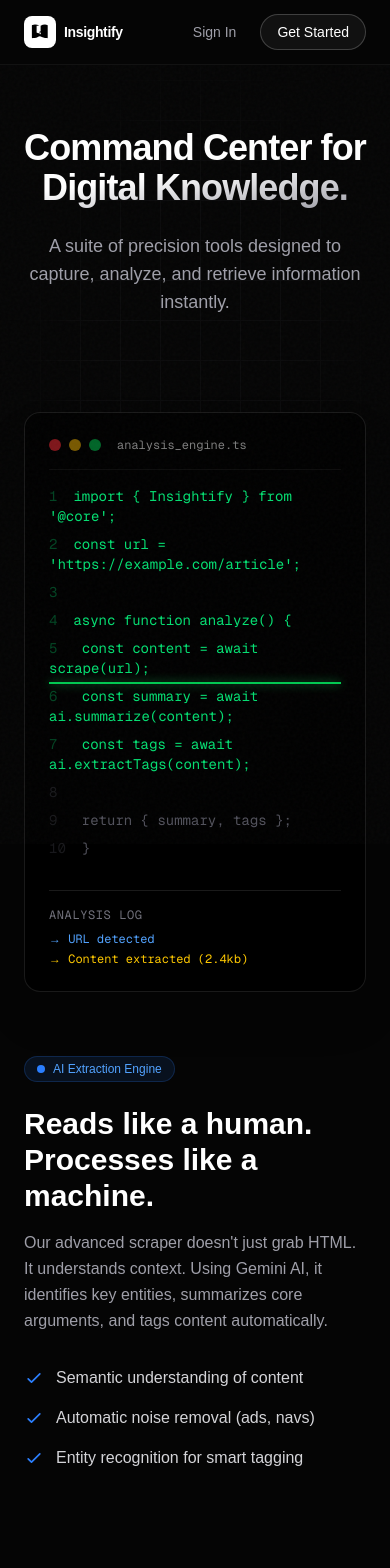
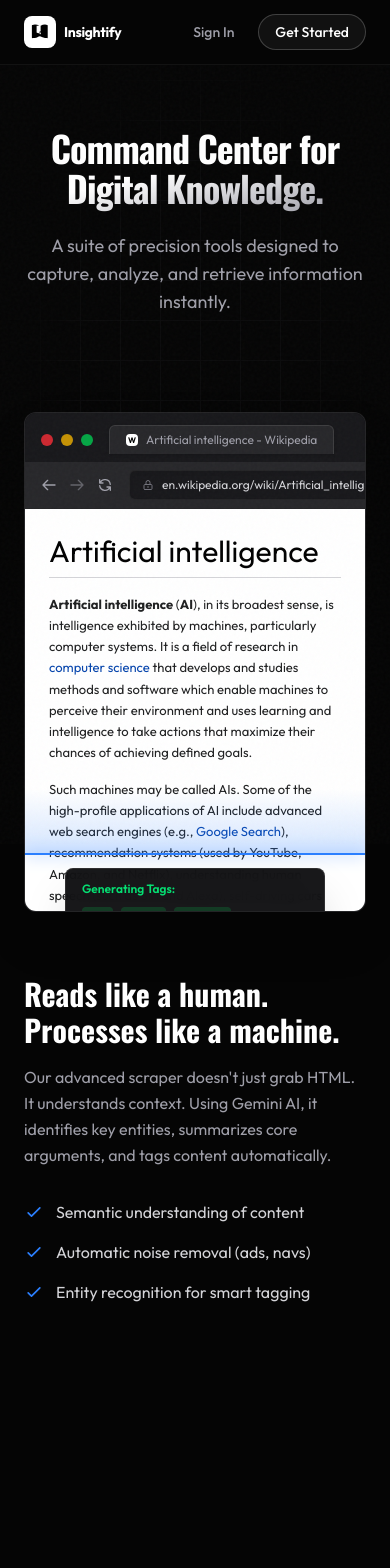
Before and after one commit to saugat030/insightify, a Next.js app: page /features in a window 390 px wide. Shown: the top 1568 px of the page. After the commit the page ends 1528 px from the top, so only its background shows below. Built offline with nearby package versions, Linux system fonts and the light colour scheme; no server answers.

Commit message:
UI changes

```diff
--- a/app/_components/FeaturePrism.tsx
+++ b/app/_components/FeaturePrism.tsx
@@ -80,7 +80,7 @@
       <div className="grid grid-cols-1 lg:grid-cols-2 gap-12 items-center">
         {/* Left: Tab Controller */}
         <div>
-           <h2 className="text-3xl font-bold text-white mb-8">
+           <h2 className="text-3xl font-bold text-white mb-8 font-oswald">
               Everything in one <br />
               <span className="text-zinc-500">intelligent prism.</span>
            </h2>
--- a/app/features/page.tsx
+++ b/app/features/page.tsx
@@ -1,4 +1,3 @@
-// app/features/page.tsx
 "use client";
 
 import { Navbar } from "@/app/_components/Navbar";
@@ -6,7 +5,7 @@
 
 export default function FeaturesPage() {
   return (
-    <div className="relative min-h-screen w-full bg-background text-foreground selection:bg-white/20">
+    <div className="relative w-full bg-background text-foreground selection:bg-white/20 font-outfit">
       <div className="noise" />
       <div className="bg-grid fixed inset-0 z-0 opacity-20" />
       <Navbar />
@@ -14,7 +13,7 @@
       <main className="relative z-10 pt-32 pb-24">
         {/* Header */}
         <section className="container mx-auto px-6 text-center mb-24">
-          <h1 className="text-4xl font-bold tracking-tight text-white sm:text-6xl mb-6">
+          <h1 className="text-4xl font-bold tracking-tight text-white sm:text-6xl mb-6 font-oswald">
             Command Center for <br />
             <span className="text-gradient">Digital Knowledge.</span>
           </h1>
@@ -28,11 +27,7 @@
           <div className="grid grid-cols-1 lg:grid-cols-2 gap-16 items-center">
             {/* Text Content */}
             <div className="order-2 lg:order-1">
-              <div className="inline-flex items-center rounded-full border border-blue-500/20 bg-blue-500/10 px-3 py-1 text-xs text-blue-400 mb-6">
-                <span className="mr-2 h-2 w-2 rounded-full bg-blue-500 animate-pulse"></span>
-                AI Extraction Engine
-              </div>
-              <h2 className="text-3xl font-bold text-white mb-4">
+              <h2 className="text-3xl font-bold text-white mb-4 font-oswald">
                 Reads like a human.<br />
                 Processes like a machine.
               </h2>
@@ -61,49 +56,6 @@
             <ScannerComponent />
           </div>
         </section>
-
-        {/* FEATURE 2: RETRIEVE (Grid Visualization) */}
-        <section className="container mx-auto px-6 mb-32">
-          <div className="grid grid-cols-1 lg:grid-cols-2 gap-16 items-center">
-             {/* Visual: Tag Mesh (Simple CSS visualization) */}
-             <div className="relative h-[400px] w-full rounded-2xl border border-white/10 bg-black/50 p-8 backdrop-blur overflow-hidden">
-                <div className="absolute inset-0 bg-grid-small opacity-30"></div>
-
-                {/* Floating Tags */}
-                <div className="absolute top-1/4 left-1/4 animate-float" style={{animationDelay: '0s'}}>
-                  <TagBadge label="#React" color="blue" />
-                </div>
-                <div className="absolute top-3/4 left-1/3 animate-float" style={{animationDelay: '1s'}}>
-                  <TagBadge label="#AI" color="purple" />
-                </div>
-                <div className="absolute top-1/3 right-1/4 animate-float" style={{animationDelay: '2s'}}>
-                  <TagBadge label="#Design" color="pink" />
-                </div>
-                <div className="absolute bottom-1/4 right-1/3 animate-float" style={{animationDelay: '1.5s'}}>
-                  <TagBadge label="#Startups" color="yellow" />
-                </div>
-                <div className="absolute top-1/2 left-1/2 -translate-x-1/2 -translate-y-1/2">
-                   <div className="h-32 w-32 rounded-full border border-white/10 bg-white/5 flex items-center justify-center backdrop-blur-md">
-                     <span className="text-2xl font-bold text-white">Hub</span>
-                   </div>
-                </div>
-             </div>
-
-             {/* Text Content */}
-             <div>
-              <div className="inline-flex items-center rounded-full border border-purple-500/20 bg-purple-500/10 px-3 py-1 text-xs text-purple-400 mb-6">
-                Knowledge Graph
-              </div>
-              <h2 className="text-3xl font-bold text-white mb-4">
-                Connect the dots automatically.
-              </h2>
-              <p className="text-zinc-400 mb-8 leading-relaxed">
-                Forget manual folders. Insightify builds a dynamic knowledge graph
-                based on your saved content. Find connections you didn't know existed.
-              </p>
-            </div>
-          </div>
-        </section>
       </main>
     </div>
   );
@@ -125,65 +77,136 @@
     </span>
   );
 }
+export function ScannerComponent() {
+  const [scanProgress, setScanProgress] = useState<number>(0);
 
-function ScannerComponent() {
-  const [scannedLines, setScannedLines] = useState<number>(0);
-
-  // Simulation loop
+  // Simulation loop: 0 to 100%
   useEffect(() => {
     const interval = setInterval(() => {
-      setScannedLines(prev => (prev > 10 ? 0 : prev + 1));
-    }, 800);
+      setScanProgress((prev) => (prev >= 100 ? 0 : prev + 1.5));
+    }, 100);
     return () => clearInterval(interval);
   }, []);
 
-  const codeSnippet = [
-    "import { Insightify } from '@core';",
-    "const url = 'https://example.com/article';",
-    "",
-    "async function analyze() {",
-    "  const content = await scrape(url);",
-    "  const summary = await ai.summarize(content);",
-    "  const tags = await ai.extractTags(content);",
-    "  ",
-    "  return { summary, tags };",
-    "}"
-  ];
+  return (
+    <div className="relative rounded-xl border border-white/10 bg-[#0c0c0e] shadow-2xl overflow-hidden order-1 lg:order-2 flex flex-col h-[500px] text-left">
 
-  return (
-    <div className="relative rounded-2xl border border-white/10 bg-black p-6 shadow-2xl font-mono text-sm overflow-hidden order-1 lg:order-2">
-      {/* Title Bar */}
-      <div className="flex items-center gap-2 mb-4 opacity-50 border-b border-white/10 pb-4">
-         <div className="h-3 w-3 rounded-full bg-red-500"></div>
-         <div className="h-3 w-3 rounded-full bg-yellow-500"></div>
-         <div className="h-3 w-3 rounded-full bg-green-500"></div>
-         <span className="ml-2 text-xs">analysis_engine.ts</span>
+      {/* Browser Chrome / Title Bar */}
+      <div className="flex flex-col bg-[#18181b] border-b border-white/5 relative z-20">
+        {/* Top row: Window controls and Tabs */}
+        <div className="flex items-center px-4 pt-3 pb-2 space-x-4">
+          <div className="flex space-x-2">
+            <div className="h-3 w-3 rounded-full bg-red-500/80"></div>
+            <div className="h-3 w-3 rounded-full bg-yellow-500/80"></div>
+            <div className="h-3 w-3 rounded-full bg-green-500/80"></div>
+          </div>
+          <div className="flex-1 flex text-xs text-zinc-400">
+            <div className="bg-[#27272a] px-4 py-1.5 rounded-t-md border-t border-x border-white/10 flex items-center gap-2 shadow-sm">
+              <span className="w-3 h-3 bg-white text-black text-[8px] font-bold flex items-center justify-center rounded-sm">W</span>
+              Artificial intelligence - Wikipedia
+            </div>
+          </div>
+        </div>
+
+        {/* Address Bar Row */}
+        <div className="flex items-center px-4 py-2 bg-[#27272a] gap-4">
+          <div className="flex gap-3 text-zinc-400">
+            <svg className="w-4 h-4" fill="none" stroke="currentColor" viewBox="0 0 24 24"><path strokeLinecap="round" strokeLinejoin="round" strokeWidth={2} d="M10 19l-7-7m0 0l7-7m-7 7h18" /></svg>
+            <svg className="w-4 h-4 opacity-50" fill="none" stroke="currentColor" viewBox="0 0 24 24"><path strokeLinecap="round" strokeLinejoin="round" strokeWidth={2} d="M14 5l7 7m0 0l-7 7m7-7H3" /></svg>
+            <svg className="w-4 h-4" fill="none" stroke="currentColor" viewBox="0 0 24 24"><path strokeLinecap="round" strokeLinejoin="round" strokeWidth={2} d="M4 4v5h.582m15.356 2A8.001 8.001 0 004.582 9m0 0H9m11 11v-5h-.581m0 0a8.003 8.003 0 01-15.357-2m15.357 2H15" /></svg>
+          </div>
+          <div className="flex-1 flex items-center bg-[#18181b] rounded-md px-3 py-1.5 text-xs text-zinc-300 border border-white/5 shadow-inner">
+            <svg className="w-3 h-3 mr-2 text-zinc-500" fill="none" stroke="currentColor" viewBox="0 0 24 24"><path strokeLinecap="round" strokeLinejoin="round" strokeWidth={2} d="M12 15v2m-6 4h12a2 2 0 002-2v-6a2 2 0 00-2-2H6a2 2 0 00-2 2v6a2 2 0 002 2zm10-10V7a4 4 0 00-8 0v4h8z" /></svg>
+            en.wikipedia.org/wiki/Artificial_intelligence
+          </div>
+        </div>
       </div>
 
-      {/* Code Area */}
-      <div className="space-y-2 relative">
-         {codeSnippet.map((line, i) => (
-           <div key={i} className={`transition-colors duration-300 ${i < scannedLines ? "text-green-400" : "text-zinc-600"}`}>
-              <span className="mr-4 select-none opacity-30">{i + 1}</span>
-              {line}
-           </div>
-         ))}
+      {/* Browser Viewport & Content - Wikipedia Clone */}
+      <div className="relative flex-1 flex bg-[#ffffff] text-zinc-800 overflow-hidden">
 
-         {/* Scanning Line */}
-         <div
-            className="absolute left-0 right-0 h-[2px] bg-green-500 shadow-[0_0_10px_rgba(34,197,94,0.8)] transition-all duration-700 ease-linear"
-            style={{ top: `${scannedLines * 28 + 10}px` }}
-         ></div>
-      </div>
+        {/* Sidebar */}
+        <div className="w-32 lg:w-40 border-r border-zinc-200 p-4 hidden sm:block bg-[#f8f9fa]">
+          <div className=" text-lg mb-6 font-semibold tracking-tight border-b border-zinc-300 pb-4 text-black">WIKIPEDIA</div>
+          <ul className="text-xs space-y-3 text-[#0645ad]">
+            <li className="cursor-pointer hover:underline">Main page</li>
+            <li className="cursor-pointer hover:underline">Contents</li>
+            <li className="cursor-pointer hover:underline">Current events</li>
+            <li className="cursor-pointer hover:underline">Random article</li>
+          </ul>
+        </div>
 
-      {/* Output Log */}
-      <div className="mt-8 border-t border-white/10 pt-4">
-        <div className="text-xs text-zinc-500 mb-2 uppercase tracking-wider">Analysis Log</div>
-        <div className="space-y-1 text-xs">
-          {scannedLines > 2 && <div className="text-blue-400">→ URL detected</div>}
-          {scannedLines > 5 && <div className="text-yellow-400">→ Content extracted (2.4kb)</div>}
-          {scannedLines > 7 && <div className="text-purple-400">→ Tags identified: AI, Web, Dev</div>}
+        {/* Main Content */}
+        <div className="flex-1 p-6 lg:p-8 overflow-hidden relative">
+          <h1 className="text-3xl  border-b border-zinc-300 pb-2 mb-4 text-black">Artificial intelligence</h1>
+
+          <div className="flex gap-6">
+            <div className="flex-1 space-y-4 text-[13px] leading-relaxed text-[#202122]">
+              <p>
+                <b>Artificial intelligence</b> (<b>AI</b>), in its broadest sense, is intelligence exhibited by machines, particularly computer systems. It is a field of research in <span className="text-[#0645ad] hover:underline cursor-pointer">computer science</span> that develops and studies methods and software which enable machines to perceive their environment and uses learning and intelligence to take actions that maximize their chances of achieving defined goals.
+              </p>
+              <p>
+                Such machines may be called AIs. Some of the high-profile applications of AI include advanced web search engines (e.g., <span className="text-[#0645ad] hover:underline cursor-pointer">Google Search</span>), recommendation systems (used by YouTube, Amazon, and Netflix), understanding human speech (such as Siri and Alexa), self-driving cars (e.g., Waymo), and generative or creative tools (ChatGPT and AI art).
+              </p>
+              <h2 className="text-xl border-b border-zinc-300 pb-1 mt-6 mb-2 text-black">History</h2>
+              <p>
+                The field of AI research was born at a workshop at <span className="text-[#0645ad] hover:underline cursor-pointer">Dartmouth College</span> in 1956. The attendees became the founders and leaders of AI research. They and their students produced programs that the press described as "astonishing": computers were learning checkers strategies, solving word problems in algebra, proving logical theorems, and speaking English.
+              </p>
+            </div>
+
+            {/* Infobox placeholder */}
+            <div className="hidden md:block w-48 border border-zinc-300 bg-[#f8f9fa] p-3 text-xs h-fit">
+              <div className="font-bold text-center mb-2 text-black">Artificial intelligence</div>
+              <div className="h-24 bg-zinc-200 mb-2 border border-zinc-300 flex items-center justify-center text-zinc-500">
+                Network Map Image
+              </div>
+              <div className="grid grid-cols-3 gap-2 border-t border-zinc-300 pt-2">
+                <div className="font-bold text-black col-span-1">Subclass of</div>
+                <div className="text-[#0645ad] col-span-2">Computer science</div>
+              </div>
+            </div>
+          </div>
         </div>
+
+        {/* Scanning Laser */}
+        <div
+          className="absolute left-0 right-0 h-[2px] bg-blue-500 shadow-[0_0_15px_rgba(59,130,246,1)] transition-all duration-75 ease-linear z-10"
+          style={{ top: `${scanProgress}%` }}
+        >
+          <div className="absolute bottom-full w-full h-16 bg-gradient-to-t from-blue-500/20 to-transparent"></div>
+        </div>
+
+        {/* Dynamic Extraction Tooltip */}
+        {scanProgress > 10 && scanProgress < 95 && (
+          <div
+            className="absolute left-1/2 -translate-x-1/2 bg-[#0c0c0e]/95 backdrop-blur-md border border-white/10 px-4 py-3 rounded-lg text-xs font-mono transition-all duration-75 shadow-2xl z-20 flex flex-col gap-1.5 min-w-[260px]"
+            style={{ top: `calc(${scanProgress}% + 15px)` }}
+          >
+            {scanProgress > 10 && scanProgress < 40 && (
+              <>
+                <span className="text-blue-400 font-semibold">Extracting Entity:</span>
+                <span className="text-white truncate">Title: Artificial intelligence</span>
+              </>
+            )}
+            {scanProgress >= 40 && scanProgress < 70 && (
+              <>
+                <span className="text-purple-400 font-semibold">Summarizing Context:</span>
+                <span className="text-white truncate">Definition & core concepts</span>
+                <span className="text-zinc-400 italic text-[10px] mt-1 border-l-2 border-purple-500/50 pl-2">"intelligence exhibited by machines..."</span>
+              </>
+            )}
+            {scanProgress >= 70 && (
+              <>
+                <span className="text-green-400 font-semibold">Generating Tags:</span>
+                <span className="text-white mt-1 flex gap-2">
+                  <span className="bg-green-500/20 text-green-400 px-1.5 py-0.5 rounded">#AI</span>
+                  <span className="bg-green-500/20 text-green-400 px-1.5 py-0.5 rounded">#Tech</span>
+                  <span className="bg-green-500/20 text-green-400 px-1.5 py-0.5 rounded">#History</span>
+                </span>
+              </>
+            )}
+          </div>
+        )}
       </div>
     </div>
   );
--- a/app/globals.css
+++ b/app/globals.css
@@ -12,6 +12,8 @@
 
 @theme inline {
   --color-background: var(--background);
+  --font-oswald: var(--font-oswald);
+  --font-outfit: var(--font-outfit);
   --color-foreground: var(--foreground);
   --font-sans: var(--font-geist-sans);
   --font-mono: var(--font-geist-mono);
--- a/app/login/page.tsx
+++ b/app/login/page.tsx
@@ -61,14 +61,14 @@
   }
 
   return (
-    <div className="relative flex min-h-screen w-full flex-col items-center justify-center overflow-hidden bg-background text-foreground selection:bg-white/20">
+    <div className="relative flex min-h-screen w-full flex-col items-center justify-center overflow-hidden bg-background text-foreground selection:bg-white/20 font-outfit">
       <div className="noise" />
       <div className="bg-grid absolute inset-0 opacity-40" />
 
       <div className="relative z-10 w-full max-w-sm rounded-xl border border-white/10 bg-zinc-900/50 p-8 shadow-2xl backdrop-blur-md">
         <div className="mb-8 text-center">
           <Link href="/" className="mb-6 inline-block"></Link>
-          <h1 className="text-2xl font-semibold tracking-tight text-white">
+          <h1 className="text-2xl font-semibold tracking-tight text-white font-oswald">
             Welcome back
           </h1>
           <p className="mt-2 text-sm text-zinc-500">
--- a/app/page.tsx
+++ b/app/page.tsx
@@ -7,7 +7,7 @@
 
 export default function HomePage() {
   return (
-    <div className="relative min-h-screen w-full overflow-hidden bg-background text-foreground selection:bg-white/20">
+    <div className="relative min-h-screen w-full overflow-hidden bg-background text-foreground selection:bg-white/20 font-outfit">
       {/* Background Texture */}
       <div className="noise" />
       <div className="bg-grid fixed inset-0 z-0 opacity-20" />
@@ -30,7 +30,7 @@
           <div className="relative mx-auto max-w-4xl overflow-hidden rounded-3xl border border-white/10 bg-zinc-900/50 px-6 py-24 backdrop-blur-xl">
             <div className="absolute inset-0 z-0 bg-[radial-gradient(circle_at_center,var(--tw-gradient-stops))] from-blue-900/20 via-transparent to-transparent"></div>
             <div className="relative z-10 flex flex-col items-center">
-              <h2 className="text-5xl font-bold tracking-tight text-white mb-6">
+              <h2 className="text-5xl font-bold tracking-tight text-white mb-6 font-oswald">
                 Build your <br />
                 <span className="text-zinc-500">Second Brain.</span>
               </h2>
--- a/app/register/page.tsx
+++ b/app/register/page.tsx
@@ -43,7 +43,7 @@
   };
 
   return (
-    <div className="relative flex min-h-screen w-full flex-col items-center justify-center overflow-hidden bg-background text-foreground selection:bg-white/20">
+    <div className="relative flex min-h-screen w-full flex-col items-center justify-center overflow-hidden bg-background text-foreground selection:bg-white/20 font-outfit">
       {/* Background FX */}
       <div className="noise" />
       <div className="bg-grid absolute inset-0 opacity-20" />
@@ -64,7 +64,7 @@
               </svg>
             </div>
           </Link>
-          <h1 className="text-2xl font-semibold tracking-tight text-white">
+          <h1 className="text-2xl font-semibold tracking-tight text-white font-oswald">
             Create an account
           </h1>
           <p className="mt-2 text-sm text-zinc-500">
--- a/app/workflow/page.tsx
+++ b/app/workflow/page.tsx
@@ -6,14 +6,14 @@
 
 export default function WorkflowPage() {
   return (
-    <div className="relative min-h-screen w-full bg-background text-foreground selection:bg-white/20">
+    <div className="relative min-h-screen w-full bg-background text-foreground selection:bg-white/20 font-outfit">
       <div className="noise" />
       <div className="bg-grid fixed inset-0 z-0 opacity-20" />
       <Navbar />
 
       <main className="relative z-10 pt-32 pb-24">
         <section className="container mx-auto px-6 text-center mb-16">
-          <h1 className="text-4xl font-bold tracking-tight text-white mb-6">
+          <h1 className="text-4xl font-bold tracking-tight text-white mb-6 font-oswald">
             From Chaos to <br />
             <span className="text-gradient">Structured Insight.</span>
           </h1>
@@ -112,7 +112,7 @@
 
               {/* Content */}
               <div className="flex-1 text-center md:text-left">
-                <h3 className={`text-xl font-bold mb-2 transition-colors duration-300 ${isActive ? "text-white" : "text-zinc-500"}`}>
+                <h3 className={`text-xl font-bold mb-2 transition-colors duration-300 font-oswald ${isActive ? "text-white" : "text-zinc-500"}`}>
                   {step.title}
                 </h3>
                 <p className="text-zinc-400">
```
Also changed, not shown: app/_components/NeuralHero.tsx (+1 -9 lines), app/layout.tsx (+6 -8 lines), app/pricing/page.tsx (+5 -5 lines), 1 other file (tests, documents, lock files or other folders).
